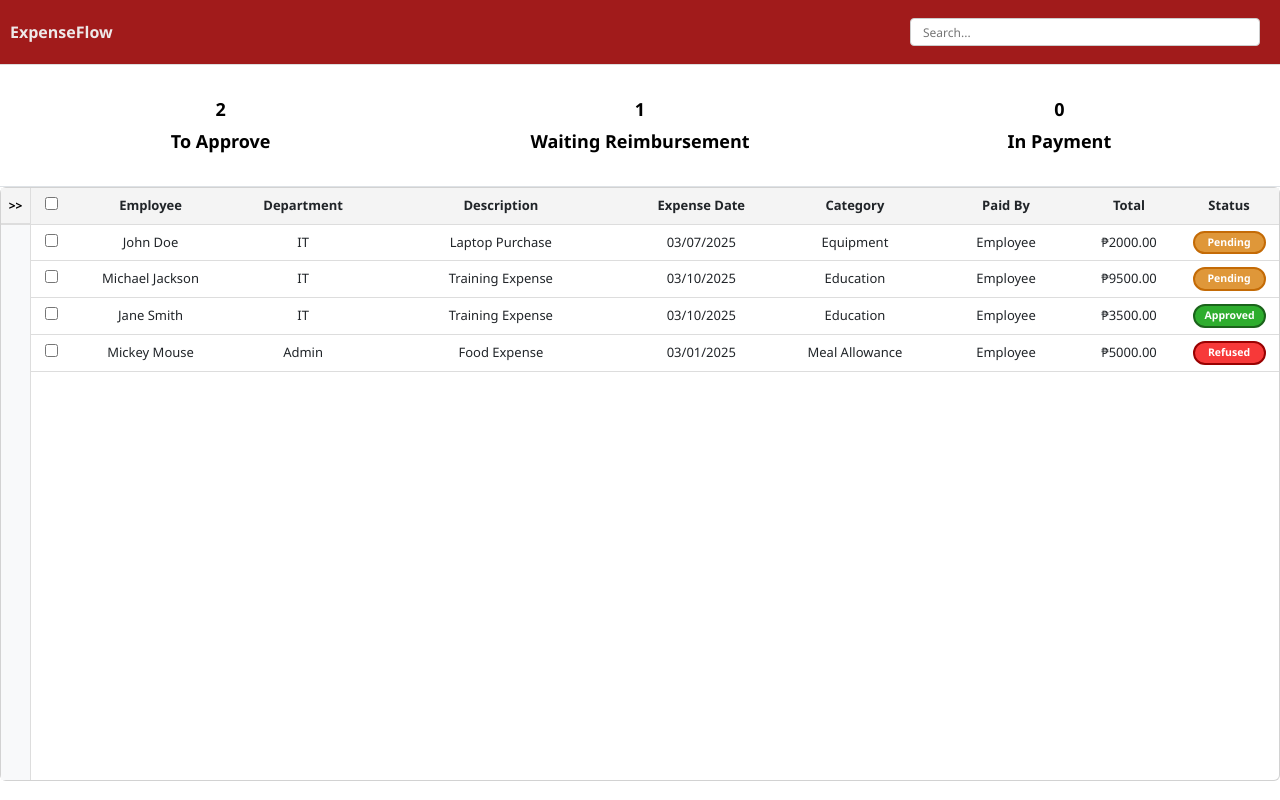
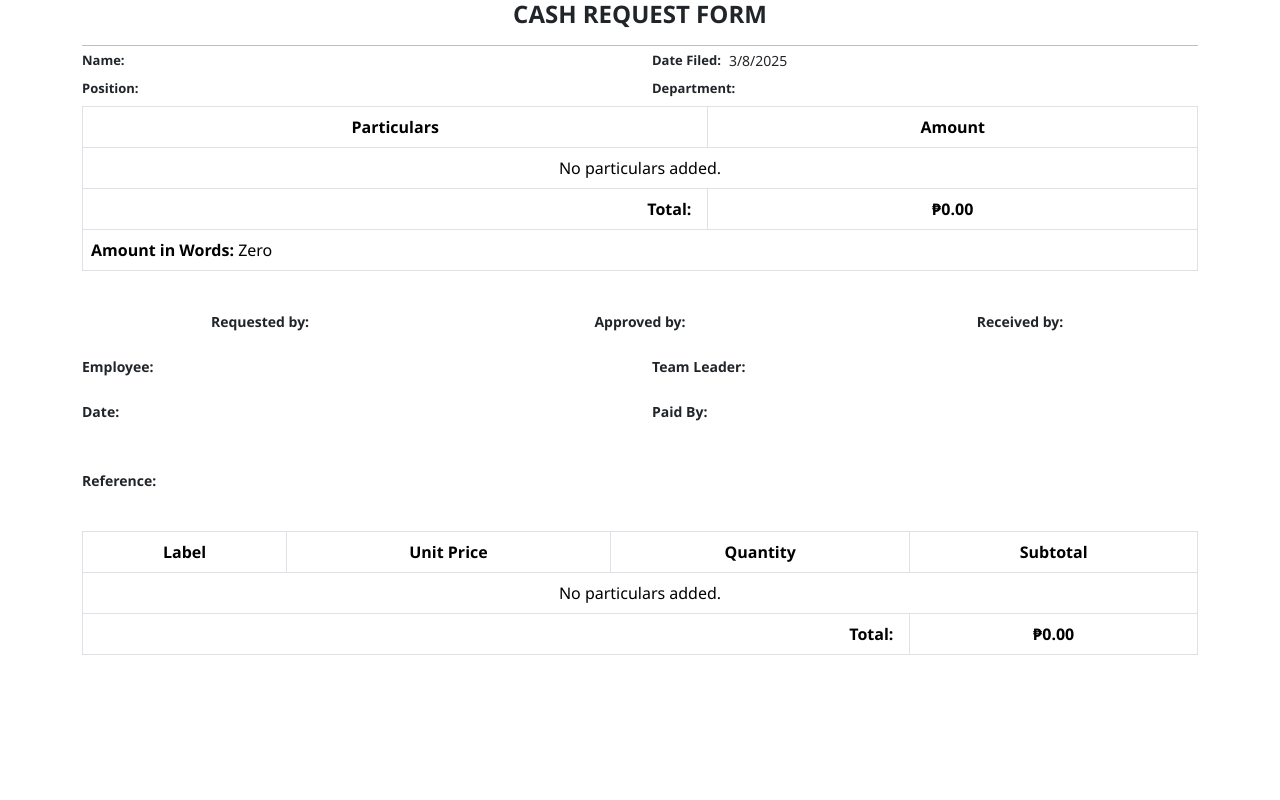
Before and after one commit to RaymondJAT/BudgetMonitoringTL, a React (Vite) app in the folder BudgetMonitoringTL/: page / in a window 1280 px wide. Built offline with nearby package versions, Linux system fonts and the light colour scheme.

Commit message:
[REDESIGN] - Table in PrintableCash & Expense

```diff
--- a/BudgetMonitoringTL/src/App.jsx
+++ b/BudgetMonitoringTL/src/App.jsx
@@ -5,20 +5,20 @@ import "./index.css";
 import ApprovalForm from "./components/ApprovalForm";
 import TeamLead from "./pages/TeamLead";
 import Sample from "./components/Sample";
-import Example from "./components/SampleSidebar";
+import PrintableCashRequest from "./components/PrintableCashRequest";
 
 function App() {
   return (
     <>
-      <Router>
+      {/* <Router>
         <Routes>
           <Route path="/" element={<TeamLead />} />
           <Route path="/approval" element={<ApprovalForm />} />
         </Routes>
-      </Router>
+      </Router> */}
 
-      {/* <Sample /> */}
-      {/* <Example /> */}
+      <PrintableCashRequest />
+      <Sample />
     </>
   );
 }
--- a/BudgetMonitoringTL/src/components/ApprovalForm.jsx
+++ b/BudgetMonitoringTL/src/components/ApprovalForm.jsx
@@ -123,6 +123,7 @@ const ApprovalForm = () => {
         data={{ ...data, items: particulars }}
         amountInWords={amountInWords}
       />
+
       <div style={{ display: "none" }}>
         <PrintableCashRequest
           data={{ ...data, items: particulars }}
--- a/BudgetMonitoringTL/src/components/DataTable.jsx
+++ b/BudgetMonitoringTL/src/components/DataTable.jsx
@@ -19,10 +19,10 @@ const DataTable = ({ employeeName, setAmountInWords, setParticulars }) => {
     );
   }, [setParticulars, data]);
 
-  // Compute total dynamically
+  // total dynamically
   const total = data.reduce((sum, row) => sum + row.quantity * row.price, 0);
 
-  // Convert total amount to words
+  // total amount to words
   useEffect(() => {
     setAmountInWords(numberToWords(total));
   }, [total, setAmountInWords]);
@@ -35,7 +35,7 @@ const DataTable = ({ employeeName, setAmountInWords, setParticulars }) => {
             <th>Label</th>
             <th>Quantity</th>
             <th>Price</th>
-            <th>Amount</th>
+            <th>Subtotal</th>
           </tr>
         </thead>
         <tbody className="tableBody text-center">
--- a/BudgetMonitoringTL/src/components/PrintableCashRequest.jsx
+++ b/BudgetMonitoringTL/src/components/PrintableCashRequest.jsx
@@ -42,7 +42,7 @@ const PrintableCashRequest = ({ data, amountInWords, contentRef }) => {
         {/* Particulars Table */}
         <Row>
           <Col xs={12}>
-            <Table bordered className="custom-table">
+            <Table bordered className="print-table">
               <thead>
                 <tr>
                   <th className="text-center">Particulars</th>
--- a/BudgetMonitoringTL/src/components/Sample.jsx
+++ b/BudgetMonitoringTL/src/components/Sample.jsx
@@ -1,22 +1,93 @@
-// test react-to-print
+import React, { useState, useEffect } from "react";
+import { Row, Col, Container, Table } from "react-bootstrap";
 
-import React from "react";
-import { useReactToPrint } from "react-to-print";
-import { useRef } from "react";
-
-export default function Sample() {
-  const contentRef = useRef(null);
-  //   const reactToPrintFn = useReactToPrint({ contentRef });
+const ExpenseReport = ({ data, reportRef }) => {
+  const particulars = data?.items || [];
+  const totalAmount = particulars.reduce(
+    (sum, item) => sum + (parseFloat(item.amount) || 0),
+    0
+  );
 
   return (
-    <div>
-      {/* <button onClick={() => reactToPrintFn()}>Print</button>
-      <div ref={contentRef}>
-        Content to print It is also possible to lazy set the ref if your content
-        being printed is dynamic. See the LazyContent example for more. This can
-        also be useful for setting the ref in non-React code, such as util
-        functions.
-      </div> */}
+    <div ref={reportRef} className="expense-report">
+      <Container>
+        {/* details */}
+        <Row className="mb-4 reference-section">
+          <Col xs={6} className="mb-2">
+            <p>
+              <strong>Employee:</strong> {data?.employee || " "}
+            </p>
+          </Col>
+          <Col xs={6} className="mb-2">
+            <p>
+              <strong>Team Leader:</strong> {data?.teamLeader || " "}
+            </p>
+          </Col>
+          <Col xs={6} className="mb-2">
+            <p>
+              <strong>Date:</strong> {data?.date || " "}
+            </p>
+          </Col>
+          <Col xs={6} className="mb-2">
+            <p>
+              <strong>Paid By:</strong> {data?.paidBy || " "}
+            </p>
+          </Col>
+        </Row>
+
+        {/* description */}
+        <Row className="mb-4">
+          <Col>
+            <p>
+              <strong>Reference:</strong> {data?.reference || " "}
+            </p>
+          </Col>
+        </Row>
+
+        {/* expense table */}
+        <Table bordered className="expense-table">
+          <thead>
+            <tr>
+              <th className="text-center">Label</th>
+              <th className="text-center">Unit Price</th>
+              <th className="text-center">Quantity</th>
+              <th className="text-center border-end">Subtotal</th>
+            </tr>
+          </thead>
+          <tbody>
+            {particulars.length > 0 ? (
+              particulars.map((item, index) => (
+                <tr key={index}>
+                  <td className="text-center">{item.label}</td>
+                  <td className="text-center">
+                    ₱{(item.price ?? 0).toFixed(2)}
+                  </td>
+                  <td className="text-center">{item.quantity}</td>
+                  <td className="text-center border-end">
+                    ₱{item.amount ? parseFloat(item.amount).toFixed(2) : "0.00"}
+                  </td>
+                </tr>
+              ))
+            ) : (
+              <tr>
+                <td colSpan="4" className="text-center">
+                  No particulars added.
+                </td>
+              </tr>
+            )}
+            <tr>
+              <td colSpan="3" className="text-end pe-3">
+                <strong>Total:</strong>
+              </td>
+              <td className="text-center border-end">
+                <strong>₱{totalAmount.toFixed(2)}</strong>
+              </td>
+            </tr>
+          </tbody>
+        </Table>
+      </Container>
     </div>
   );
-}
+};
+
+export default ExpenseReport;
--- a/BudgetMonitoringTL/src/components/SampleSidebar.jsx
+++ /dev/null
@@ -1,57 +0,0 @@
-import React, { useState } from "react";
-import { Navbar, Nav, Button } from "react-bootstrap";
-import {
-  FiBarChart,
-  FiDollarSign,
-  FiHome,
-  FiMonitor,
-  FiShoppingCart,
-  FiTag,
-  FiUsers,
-} from "react-icons/fi";
-import "bootstrap/dist/css/bootstrap.min.css";
-
-const Sidebar = ({ isSidebarOpen, toggleSidebar }) => {
-  return (
-    <div
-      className={`sidebar bg-light d-flex flex-column ${
-        isSidebarOpen ? "open" : "closed"
-      }`}
-      style={{
-        width: isSidebarOpen ? "225px" : "50px",
-        transition: "width 0.3s",
-      }}
-    >
-      <Button variant="light" className="m-2" onClick={toggleSidebar}>
-        {isSidebarOpen ? "<<" : ">>"}
-      </Button>
-      {isSidebarOpen && (
-        <Nav className="flex-column p-2">
-          <Nav.Link href="#dashboard" className="d-flex align-items-center">
-            <FiHome className="me-2" /> Dashboard
-          </Nav.Link>
-          <Nav.Link href="#sales" className="d-flex align-items-center">
-            <FiDollarSign className="me-2" /> Sales
-          </Nav.Link>
-          <Nav.Link href="#viewsite" className="d-flex align-items-center">
-            <FiMonitor className="me-2" /> View Site
-          </Nav.Link>
-          <Nav.Link href="#products" className="d-flex align-items-center">
-            <FiShoppingCart className="me-2" /> Products
-          </Nav.Link>
-          <Nav.Link href="#tags" className="d-flex align-items-center">
-            <FiTag className="me-2" /> Tags
-          </Nav.Link>
-          <Nav.Link href="#analytics" className="d-flex align-items-center">
-            <FiBarChart className="me-2" /> Analytics
-          </Nav.Link>
-          <Nav.Link href="#members" className="d-flex align-items-center">
-            <FiUsers className="me-2" /> Members
-          </Nav.Link>
-        </Nav>
-      )}
-    </div>
-  );
-};
-
-export default Sidebar;
--- a/BudgetMonitoringTL/src/index.css
+++ b/BudgetMonitoringTL/src/index.css
@@ -119,14 +119,19 @@ tfoot strong {
   justify-content: center;
   padding: 0 12px;
   font-size: 12px;
-  background-color: #6c757d;
-  color: white;
+  background-color: #ffffff;
+  /* color: white; */
   border: none;
-  border-radius: 4px;
+  border-radius: 3px;
   cursor: pointer;
   height: 20px;
   min-width: 50px;
   text-align: center;
+}
+
+.small-btn:hover {
+  background-color: #acacac;
+  transition: ease-in-out 0.2s;
 }
 
 /* search bar */
```
